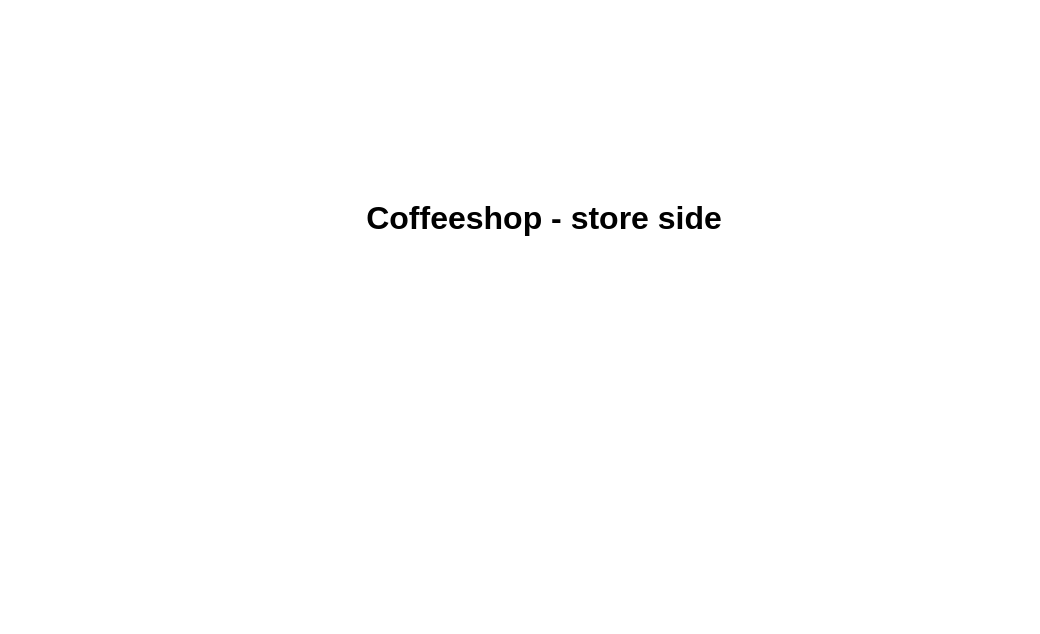
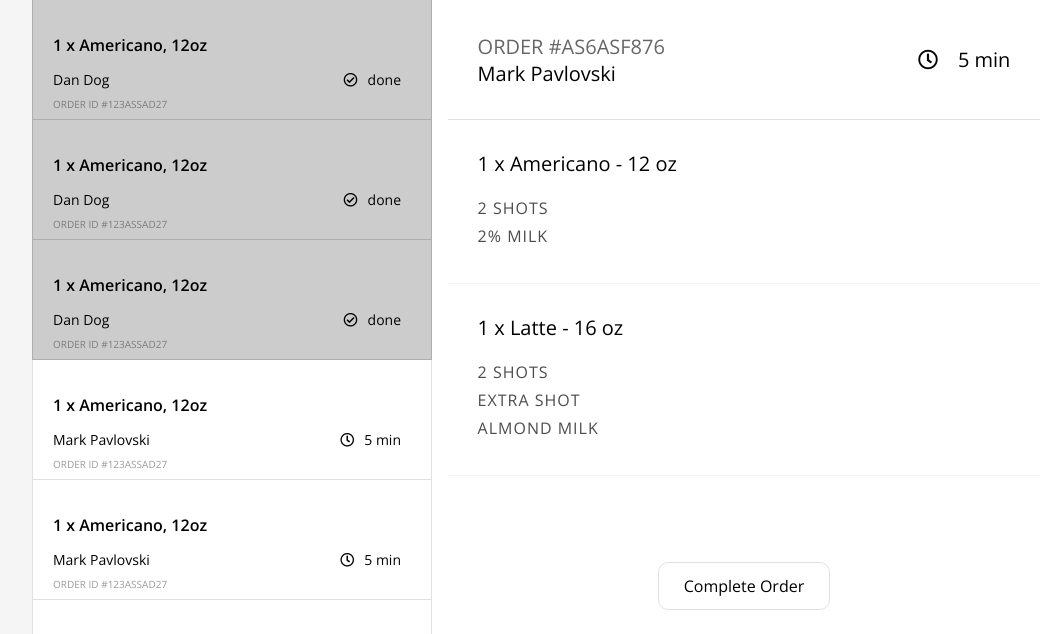
Before and after one commit to gEightyTwo/coffeeshop-frontend-store, a React (Create React App) app: page / in a window 1280 px wide. Shown: the top 634 px of the page, without its empty margins (96-1136 px from the left). Built offline with nearby package versions, Linux system fonts and the light colour scheme; no server answers.

Commit message:
added basic layout

```diff
--- a/public/index.html
+++ b/public/index.html
@@ -10,6 +10,8 @@
     -->
     <link rel="manifest" href="%PUBLIC_URL%/manifest.json">
     <link rel="shortcut icon" href="%PUBLIC_URL%/favicon.ico">
+    <link rel="stylesheet" href="https://use.fontawesome.com/releases/v5.0.13/css/all.css" integrity="sha384-DNOHZ68U8hZfKXOrtjWvjxusGo9WQnrNx2sqG0tfsghAvtVlRW3tvkXWZh58N9jp" crossorigin="anonymous">
+
     <!--
       Notice the use of %PUBLIC_URL% in the tags above.
       It will be replaced with the URL of the `public` folder during the build.
--- a/src/components/App.js
+++ b/src/components/App.js
@@ -1,12 +1,129 @@
 import React from 'react';
-
 import '../css/App.css';
 
 const App = (props) => {
 
   return (
-    <div>
-      <h1 style={{textAlign: 'center', marginTop: '200px'}}>Coffeeshop - store side</h1>
+    <div className='container'>
+      <section className='order-queue'>
+
+        <div className='card fulfilled'>
+          <h1 className='card-order-items'>1 x Americano, 12oz</h1>
+          <div className='card-content'>
+            <h2 className='card-customer-name'>
+              Dan Dog
+            </h2>
+            <div className='card-pickup-time-block'>
+              <i className="far fa-check-circle"></i>
+              <span className='card-pickup-time'>done</span>
+            </div>
+          </div>
+          <h3 className='card-order-id'>ORDER ID #123ASSAD27</h3>
+        </div>
+        <div className='card fulfilled'>
+          <h1 className='card-order-items'>1 x Americano, 12oz</h1>
+          <div className='card-content'>
+            <h2 className='card-customer-name'>
+              Dan Dog
+            </h2>
+            <div className='card-pickup-time-block'>
+              <i className="far fa-check-circle"></i>
+              <span className='card-pickup-time'>done</span>
+            </div>
+          </div>
+          <h3 className='card-order-id'>ORDER ID #123ASSAD27</h3>
+        </div>
+        <div className='card fulfilled'>
+          <h1 className='card-order-items'>1 x Americano, 12oz</h1>
+          <div className='card-content'>
+            <h2 className='card-customer-name'>
+              Dan Dog
+            </h2>
+            <div className='card-pickup-time-block'>
+              <i className="far fa-check-circle"></i>
+              <span className='card-pickup-time'>done</span>
+            </div>
+          </div>
+          <h3 className='card-order-id'>ORDER ID #123ASSAD27</h3>
+        </div>
+
+        <div className='card'>
+          <h1 className='card-order-items'>1 x Americano, 12oz</h1>
+          <div className='card-content'>
+            <h2 className='card-customer-name'>
+              Mark Pavlovski
+            </h2>
+            <div className='card-pickup-time-block'>
+              <i className="far fa-clock"></i>
+              <span className='card-pickup-time'>5 min</span>
+            </div>
+          </div>
+          <h3 className='card-order-id'>ORDER ID #123ASSAD27</h3>
+        </div>
+        <div className='card'>
+          <h1 className='card-order-items'>1 x Americano, 12oz</h1>
+          <div className='card-content'>
+            <h2 className='card-customer-name'>
+              Mark Pavlovski
+            </h2>
+            <div className='card-pickup-time-block'>
+              <i className="far fa-clock"></i>
+              <span className='card-pickup-time'>5 min</span>
+            </div>
+          </div>
+          <h3 className='card-order-id'>ORDER ID #123ASSAD27</h3>
+        </div>
+        <div className='card'></div>
+        <div className='card'></div>
+        <div className='card'></div>
+        <div className='card'></div>
+        <div className='card'></div>
+        <div className='card'></div>
+        <div className='card'></div>
+        <div className='card'></div>
+        <div className='card'></div>
+        <div className='card'></div>
+
+
+      </section>
+      <section className='order-item'>
+
+
+        <header className='order-header'>
+          <div>
+            <h1 className='order-id'>ORDER #AS6ASF876</h1>
+            <h1 className='order-customer-name'>Mark Pavlovski</h1>
+          </div>
+          <div className='order-pickup-time-block'>
+            <i className="far fa-clock"></i>
+            <span className='order-pickup-time'>5 min</span>
+          </div>
+        </header>
+
+
+        <div className='order-card'>
+          <h1>1 x Americano - 12 oz</h1>
+          <ul>
+            <li>2 Shots</li>
+            <li>2% Milk</li>
+          </ul>
+        </div>
+        <div className='order-card'>
+          <h1>1 x Latte - 16 oz</h1>
+          <ul>
+            <li>2 Shots</li>
+            <li>Extra Shot</li>
+            <li>Almond Milk</li>
+          </ul>
+        </div>
+
+
+
+        <footer className='order-footer'>
+          <div className='order-button'>Complete Order</div>
+        </footer>
+
+      </section>
     </div>
   )
 }
--- a/src/css/App.css
+++ b/src/css/App.css
@@ -1,28 +1,187 @@
-.App {
-  text-align: center;
+@import url('https://fonts.googleapis.com/css?family=Open+Sans:300,400,600,700');
+
+
+* {
+  margin: 0px;
+  padding: 0px;
+  box-sizing: border-box;
+  font-family: 'Open Sans', sans-serif;
 }
 
-.App-logo {
-  animation: App-logo-spin infinite 20s linear;
-  height: 80px;
+
+
+/*  Basic Layout Structure */
+
+body {
+  background-color: rgb(245,245,245)
 }
 
-.App-header {
-  background-color: #222;
-  height: 150px;
-  padding: 20px;
-  color: white;
+.container {
+  display: block;
+  width: 1024px;
+  height: 100vh;
+  margin: 0px auto;
+  font-size: 0px;
+  background-color: white;
 }
 
-.App-title {
-  font-size: 1.5em;
+.order-queue {
+  display: inline-block;
+  width: 400px;
+  height: 100vh;
+  overflow: scroll;
 }
 
-.App-intro {
-  font-size: large;
+.order-item {
+  display: inline-block;
+  width: 624px;
+  height: 100vh;
+  vertical-align: top;
+  overflow: scroll;
 }
 
-@keyframes App-logo-spin {
-  from { transform: rotate(0deg); }
-  to { transform: rotate(360deg); }
+
+
+/* Card Queue */
+
+
+.card {
+  width: 100%;
+  height: 120px;
+  border-bottom: 1px solid rgb(225,225,225);
+  border-right: 1px solid rgb(225,225,225);
+  border-left: 1px solid rgb(225,225,225);
+  padding: 20px;
 }
+
+.card.fulfilled{
+  background-color: rgba(0,0,0,0.2);
+  border-bottom: 1px solid rgba(0,0,0,0.15);
+  border-right: 1px solid rgba(0,0,0,0.15);
+  border-left: 1px solid rgba(0,0,0,0.15);
+}
+
+
+.card h1.card-order-items {
+  font-weight: 600;
+  font-size: 16px;
+  margin: 14px 0px;
+}
+
+.card .card-content {
+  display: flex;
+  justify-content: space-between;
+}
+
+.card h2.card-customer-name {
+  font-size: 14px;
+  font-weight: 400;
+}
+
+.card .card-pickup-time-block  {
+  font-size: 14px;
+}
+
+.card .card-pickup-time  {
+  font-size: 14px;
+  padding: 0px 10px;
+}
+
+.card h3.card-order-id {
+  font-weight: 300;
+  font-size: 10px;
+  margin: 8px 0px 0px 0px;
+  color: rgba(0,0,0,.4)
+}
+
+/* Order Item */
+
+
+
+.order-header {
+  width: 95%;
+  height: 120px;
+  display: flex;
+  justify-content: space-between;
+  padding: 30px 30px;
+  border-bottom: 1px solid rgb(225,225,225);
+  align-items: center;
+  margin: 0px auto;
+}
+
+.order-header h1.order-id {
+  font-size: 20px;
+  font-weight: 300;
+  color: rgba(0,0,0,.6)
+}
+.order-header h1.order-customer-name {
+  font-size: 20px;
+  font-weight: 300;
+}
+
+.order-header .order-pickup-time-block {
+  font-size: 20px;
+  font-weight: 400;
+}
+
+.order-header .order-pickup-time {
+  padding: 0px 0px 0px 20px;
+}
+
+
+.order-card {
+  width: 95%;
+  /* min-height: 240px; */
+  justify-content: space-between;
+  padding: 30px 30px;
+  border-bottom: 1px solid rgb(245,245,245);
+  align-items: top;
+  margin: 0px auto;
+}
+
+.order-card h1 {
+  font-size: 20px;
+  font-weight: 500;
+  margin-bottom: 20px;
+}
+
+.order-card ul {
+  list-style-type: none;
+}
+
+
+.order-card ul li {
+  font-size: 16px;
+  font-weight: 300;
+  text-transform: uppercase;
+  letter-spacing: 1px;
+  color: rgba(0,0,0,0.7);
+  margin-bottom: 6px;
+}
+
+
+
+.order-footer {
+  width: 95%;
+  height: 120px;
+  display: flex;
+  justify-content: space-between;
+  padding: 30px 30px;
+  align-items: center;
+  margin: 50px auto;
+}
+
+.order-footer .order-button {
+  margin: auto;
+  font-size: 16px;
+  /* background-color: red; */
+  border-radius: 10px;
+  border: 1px solid rgb(225,225,225);
+  text-align: center;
+  padding: 12px 25px;
+  cursor: pointer;
+}
+
+.order-footer .order-button:hover {
+  background-color: rgba(0,0,0,0.03)
+}
```
